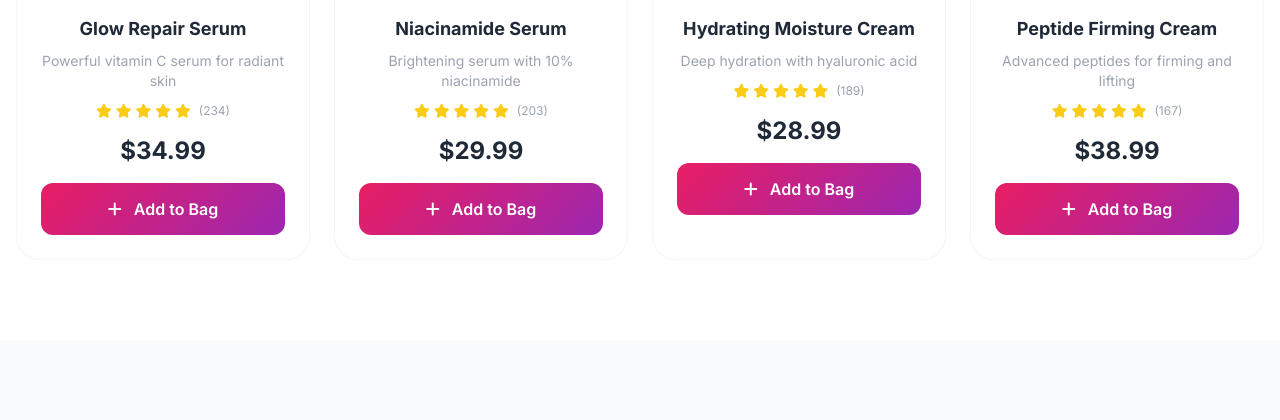
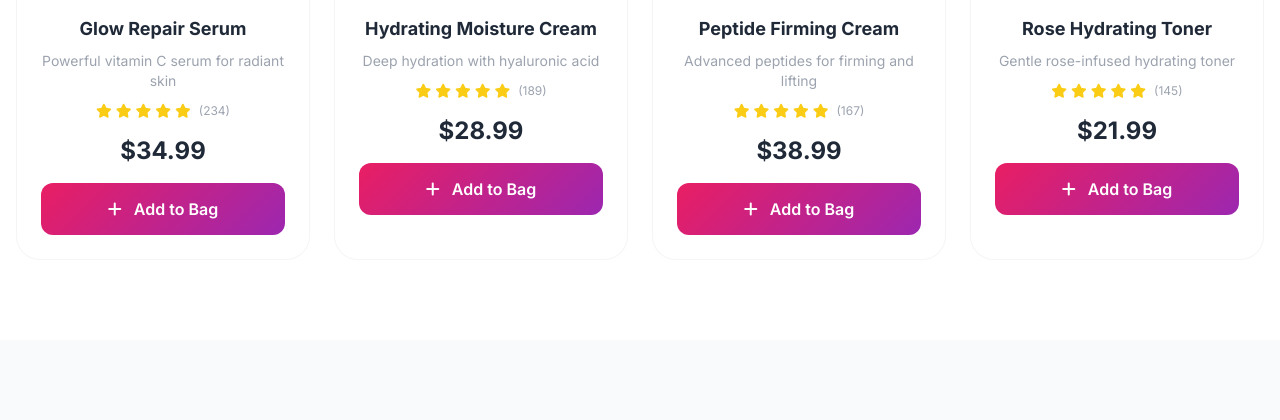
Before and after one commit to calvitec/cvbuilder, a Flask app: page / in a window 1280 px wide. Shown: the part 1397-1817 px from the top of the page. Run offline with Flask 3, Linux system fonts and the light colour scheme; some libraries are stand-ins or nearby versions.

Commit message:
Update shop.html

```diff
--- a/templates/shop.html
+++ b/templates/shop.html
@@ -181,7 +181,6 @@
                         <div class="flex items-center gap-2"><span class="text-2xl">💧</span> Dermatologist Tested</div>
                     </div>
                 </div>
-                <!-- Hero product cards -->
                 <div class="relative animate-float hidden lg:block">
                     <div class="grid grid-cols-2 gap-5">
                         <div class="bg-white/85 backdrop-blur-sm rounded-3xl p-5 shadow-2xl border border-white/30 hover:shadow-3xl transition-all duration-300 hover:scale-105">
@@ -198,15 +197,15 @@
                         </div>
                         <div class="bg-white/85 backdrop-blur-sm rounded-3xl p-5 shadow-2xl border border-white/30 mt-10 hover:shadow-3xl transition-all duration-300 hover:scale-105">
                             <div class="product-image-container img-fallback mb-4">
-                                <img src="https://images.unsplash.com/photo-1631730359588-8c5d0f7cad7e?w=400&h=400&fit=crop&auto=format" alt="Niacinamide" class="product-image" loading="lazy" onerror="this.style.display='none'">
+                                <img src="https://images.unsplash.com/photo-1556228720-195a672e8a03?w=400&h=400&fit=crop&auto=format" alt="Hydrating Cream" class="product-image" loading="lazy" onerror="this.style.display='none'">
                             </div>
-                            <p class="font-bold text-gray-800">Niacinamide Serum</p>
-                            <p class="text-gray-400 text-sm">10% Niacinamide</p>
+                            <p class="font-bold text-gray-800">Hydrating Cream</p>
+                            <p class="text-gray-400 text-sm">Deep Moisture</p>
                             <div class="flex items-center gap-2 mt-2">
-                                <span class="text-xl font-bold text-gray-800">$29.99</span>
-                                <span class="text-xs bg-green-100 text-green-600 px-2 py-0.5 rounded-full font-semibold">Best Seller</span>
+                                <span class="text-xl font-bold text-gray-800">$28.99</span>
+                                <span class="text-xs bg-blue-100 text-blue-600 px-2 py-0.5 rounded-full font-semibold">New</span>
                             </div>
-                            <button onclick="addToCart('niacinamide')" class="mt-3 w-full py-3 rounded-xl btn-primary text-white font-semibold text-sm"><i class="fas fa-plus mr-1"></i> Add to Bag</button>
+                            <button onclick="addToCart('hydrating_cream')" class="mt-3 w-full py-3 rounded-xl btn-primary text-white font-semibold text-sm"><i class="fas fa-plus mr-1"></i> Add to Bag</button>
                         </div>
                     </div>
                     <div class="absolute -bottom-6 -left-6 bg-white/90 backdrop-blur-sm rounded-2xl px-6 py-4 shadow-xl border border-white/50">
@@ -261,24 +260,6 @@
                     <button onclick="addToCart('glow_serum')" class="mt-4 w-full py-3.5 rounded-xl btn-primary text-white font-semibold"><i class="fas fa-plus mr-2"></i> Add to Bag</button>
                 </div>
 
-                <!-- Niacinamide -->
-                <div class="product-card rounded-3xl p-6 text-center">
-                    <div class="product-image-wrapper">
-                        <span class="product-badge badge-best">⭐ Best Seller</span>
-                        <div class="product-image-container tall img-fallback">
-                            <img src="https://images.unsplash.com/photo-1631730359588-8c5d0f7cad7e?w=400&h=400&fit=crop&auto=format" alt="Niacinamide" class="product-image" loading="lazy" onerror="this.style.display='none'">
-                        </div>
-                    </div>
-                    <h3 class="font-bold text-gray-800 text-lg">Niacinamide Serum</h3>
-                    <p class="text-gray-400 text-sm mt-2">Brightening serum with 10% niacinamide</p>
-                    <div class="flex items-center justify-center gap-1 mt-3 text-sm">
-                        <i class="fas fa-star text-yellow-400"></i><i class="fas fa-star text-yellow-400"></i><i class="fas fa-star text-yellow-400"></i><i class="fas fa-star text-yellow-400"></i><i class="fas fa-star text-yellow-400"></i>
-                        <span class="text-gray-400 text-xs ml-1">(203)</span>
-                    </div>
-                    <div class="mt-4"><span class="text-2xl font-bold text-gray-800">$29.99</span></div>
-                    <button onclick="addToCart('niacinamide')" class="mt-4 w-full py-3.5 rounded-xl btn-primary text-white font-semibold"><i class="fas fa-plus mr-2"></i> Add to Bag</button>
-                </div>
-
                 <!-- Hydrating Cream -->
                 <div class="product-card rounded-3xl p-6 text-center">
                     <div class="product-image-wrapper">
@@ -313,6 +294,24 @@
                     </div>
                     <div class="mt-4"><span class="text-2xl font-bold text-gray-800">$38.99</span></div>
                     <button onclick="addToCart('peptide_cream')" class="mt-4 w-full py-3.5 rounded-xl btn-primary text-white font-semibold"><i class="fas fa-plus mr-2"></i> Add to Bag</button>
+                </div>
+
+                <!-- Rose Toner -->
+                <div class="product-card rounded-3xl p-6 text-center">
+                    <div class="product-image-wrapper">
+                        <span class="product-badge badge-trending">🔥 Trending</span>
+                        <div class="product-image-container tall img-fallback">
+                            <img src="https://images.unsplash.com/photo-1586611292717-f828b167408c?w=400&h=400&fit=crop&auto=format" alt="Rose Toner" class="product-image" loading="lazy" onerror="this.style.display='none'">
+                        </div>
+                    </div>
+                    <h3 class="font-bold text-gray-800 text-lg">Rose Hydrating Toner</h3>
+                    <p class="text-gray-400 text-sm mt-2">Gentle rose-infused hydrating toner</p>
+                    <div class="flex items-center justify-center gap-1 mt-3 text-sm">
+                        <i class="fas fa-star text-yellow-400"></i><i class="fas fa-star text-yellow-400"></i><i class="fas fa-star text-yellow-400"></i><i class="fas fa-star text-yellow-400"></i><i class="fas fa-star text-yellow-400"></i>
+                        <span class="text-gray-400 text-xs ml-1">(145)</span>
+                    </div>
+                    <div class="mt-4"><span class="text-2xl font-bold text-gray-800">$21.99</span></div>
+                    <button onclick="addToCart('rose_toner')" class="mt-4 w-full py-3.5 rounded-xl btn-primary text-white font-semibold"><i class="fas fa-plus mr-2"></i> Add to Bag</button>
                 </div>
 
             </div>
@@ -434,7 +433,7 @@
                 </div>
                 <div class="testimonial-card bg-gray-50 rounded-3xl p-8">
                     <div class="flex text-yellow-400 text-sm mb-3">★★★★★</div>
-                    <p class="text-gray-600 italic leading-relaxed">"The niacinamide serum is a game-changer. My pores are visibly smaller!"</p>
+                    <p class="text-gray-600 italic leading-relaxed">"The hydrating cream is so moisturizing! My skin feels amazing."</p>
                     <div class="mt-4 flex items-center gap-3">
                         <div class="w-12 h-12 rounded-full bg-gradient-to-br from-purple-200 to-purple-300 flex items-center justify-center font-bold text-purple-600 text-lg flex-shrink-0">JK</div>
                         <div><p class="font-semibold text-gray-800">Jessica K.</p><p class="text-gray-400 text-xs">Verified Buyer</p></div>
@@ -442,7 +441,7 @@
                 </div>
                 <div class="testimonial-card bg-gray-50 rounded-3xl p-8">
                     <div class="flex text-yellow-400 text-sm mb-3">★★★★★</div>
-                    <p class="text-gray-600 italic leading-relaxed">"The peptide cream is amazing! My skin feels so firm and hydrated."</p>
+                    <p class="text-gray-600 italic leading-relaxed">"The rose toner is so gentle and hydrating. My skin feels amazing!"</p>
                     <div class="mt-4 flex items-center gap-3">
                         <div class="w-12 h-12 rounded-full bg-gradient-to-br from-blue-200 to-blue-300 flex items-center justify-center font-bold text-blue-600 text-lg flex-shrink-0">AL</div>
                         <div><p class="font-semibold text-gray-800">Amanda L.</p><p class="text-gray-400 text-xs">Verified Buyer</p></div>
```
